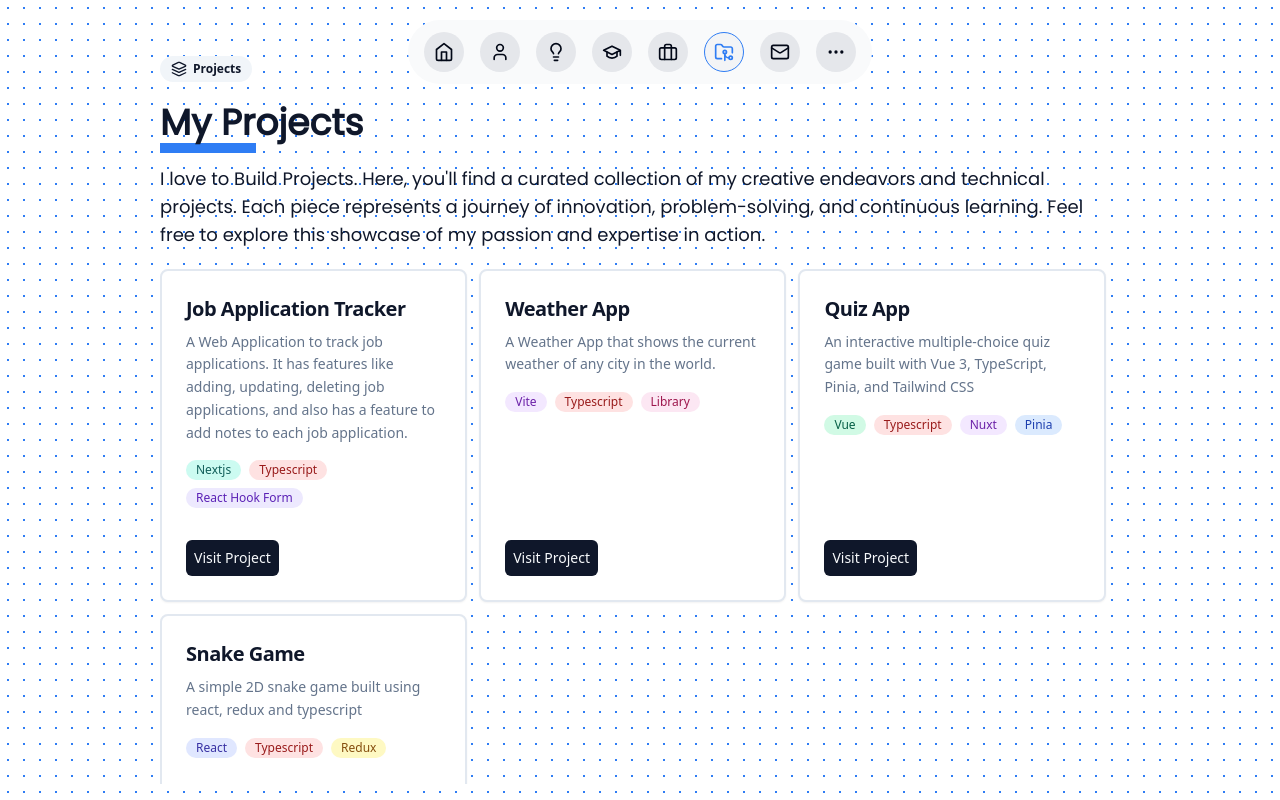
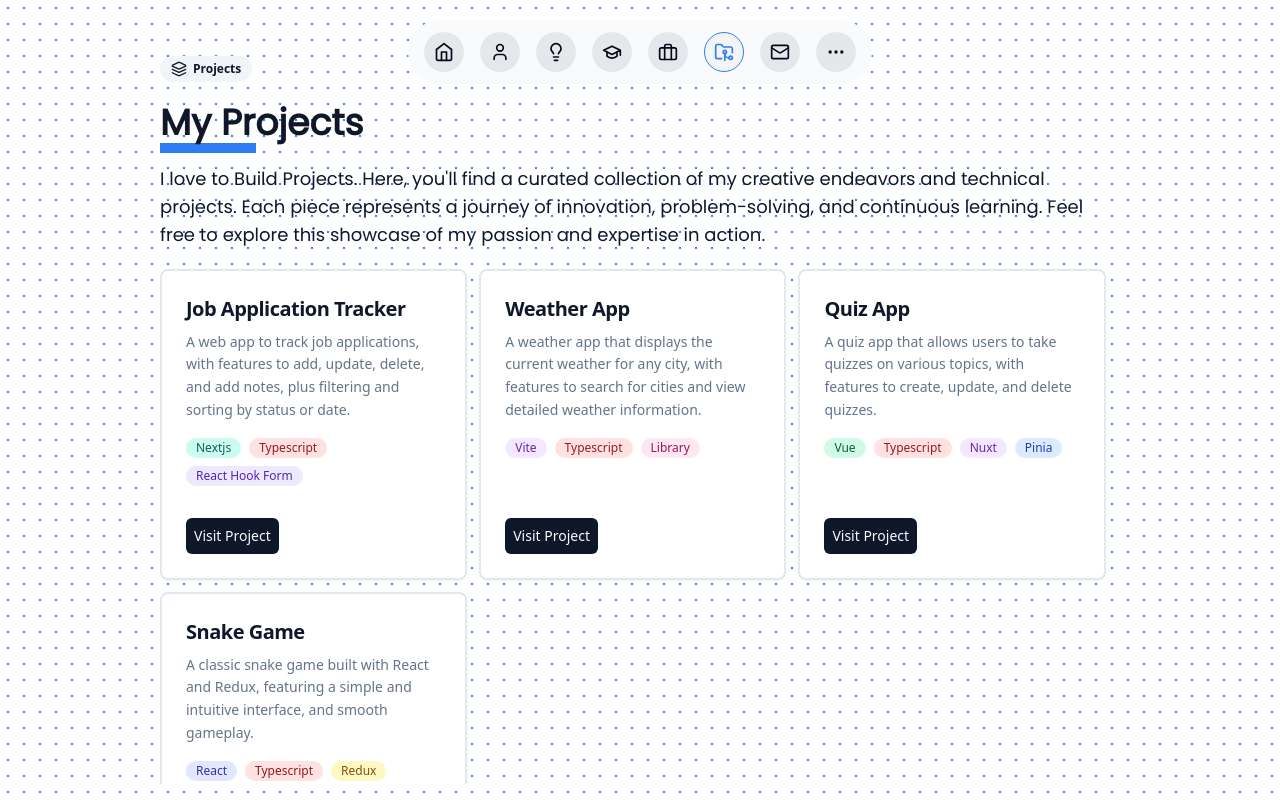
Before and after one commit to mokone-september/Portfolio, a Next.js app: page /projects in a window 1280 px wide. Built offline with nearby package versions, Linux system fonts and the light colour scheme.

Commit message:
docs : updated -  src/app/projects

```diff
--- a/src/app/projects/page.tsx
+++ b/src/app/projects/page.tsx
@@ -10,9 +10,7 @@ const projectsPage = () => {
     {
       title: "Job Application Tracker",
       description:
-        `A Web Application to track job applications.
-        It has features like adding, updating, deleting job applications,
-        and also has a feature to add notes to each job application.`,
+        `A web app to track job applications, with features to add, update, delete, and add notes, plus filtering and sorting by status or date.`,
       tags: ["Nextjs", "Typescript", "React Hook Form"],
       link: "https://job-application-tracker-rho.vercel.app/",
     },
@@ -20,21 +18,21 @@ const projectsPage = () => {
     {
       title: "Weather App",
       description:
-        "A Weather App that shows the current weather of any city in the world.",
+      'A weather app that displays the current weather for any city, with features to search for cities and view detailed weather information.',
       tags: ["Vite", "Typescript", "Library"],
       link: "https://atmos-weather-app.vercel.app/",
     },
     {
       title: "Quiz App",
       description:
-    "An interactive multiple-choice quiz game built with Vue 3, TypeScript, Pinia, and Tailwind CSS",
+    'A quiz app that allows users to take quizzes on various topics, with features to create, update, and delete quizzes.',
     tags: ["Vue", "Typescript", "Nuxt", "Pinia"],
       link: "https://quiz-nuxt-smoky.vercel.app/",
     },
     {
       title: "Snake Game",
       description:
-    "A simple 2D snake game built using react, redux and typescript",
+    'A classic snake game built with React and Redux, featuring a simple and intuitive interface, and smooth gameplay.',
       tags: [ "React", "Typescript", "Redux"],
       link: "https://snake-game-pi-rose.vercel.app/",
     },
```
